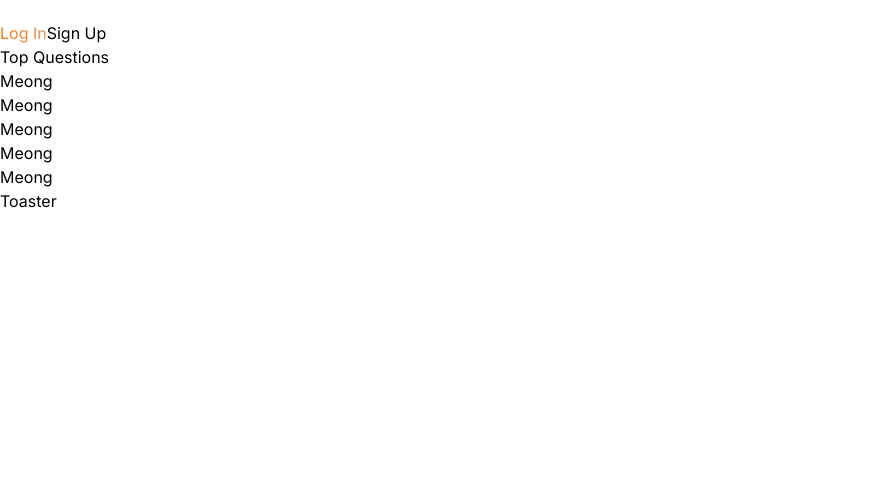
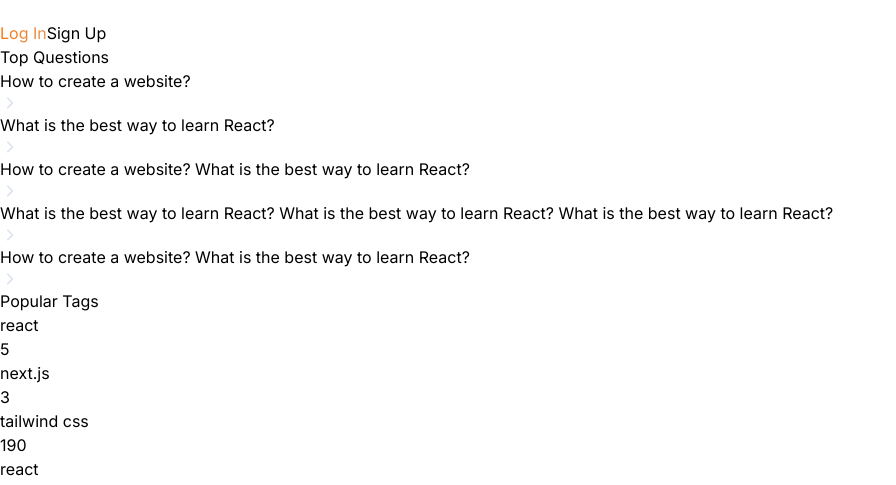
Before and after one commit to Wildanzr/jsmastery-overflow, a Next.js app: page / in a window 1280 px wide. Shown: the part 462-947 px from the top of the page, without its empty margins (0-896 px from the left). Before the commit the page ends 800 px from the top, so only its background shows below. Built offline with nearby package versions, Linux system fonts and the light colour scheme; no server answers.

Commit message:
feat: right sidebar

```diff
--- /dev/null
+++ b/components/shared/RenderTag.tsx
@@ -0,0 +1,33 @@
+import Link from "next/link";
+import React from "react";
+import { Badge } from "../ui/badge";
+
+interface RenderTagProps {
+  _id: string;
+  name: string;
+  totalQuestions: number;
+  showCount?: boolean;
+}
+
+const RenderTag = ({
+  _id,
+  name,
+  totalQuestions,
+  showCount,
+}: RenderTagProps) => {
+  return (
+    <Link href={`/tags/${_id}`} className="flex justify-between gap-2">
+      <Badge
+        className="subtle-medium background-light800_dark300
+        text-light400_light500 rounded-md border-none px-4 py-2 uppercase"
+      >
+        {name}
+      </Badge>
+      {showCount && (
+        <p className="small-medium text-dark500_light700">{totalQuestions}</p>
+      )}
+    </Link>
+  );
+};
+
+export default RenderTag;
--- a/components/shared/RightSidebar.tsx
+++ b/components/shared/RightSidebar.tsx
@@ -1,5 +1,7 @@
+import Image from "next/image";
 import Link from "next/link";
 import React from "react";
+import RenderTag from "./RenderTag";
 
 const RightSidebar = () => {
   const hotQuestions = [
@@ -17,26 +19,99 @@
     },
     {
       _id: 4,
-      title: "What is the best way to learn React? What is the best way to learn React? What is the best way to learn React?",
+      title:
+        "What is the best way to learn React? What is the best way to learn React? What is the best way to learn React?",
     },
     {
       _id: 5,
       title: "How to create a website? What is the best way to learn React?",
-    }
-  ]
+    },
+  ];
+
+  const popularTags = [
+    {
+      _id: 1,
+      name: "React",
+      totalQuestions: 5,
+    },
+    {
+      _id: 2,
+      name: "Next.js",
+      totalQuestions: 3,
+    },
+    {
+      _id: 3,
+      name: "Tailwind CSS",
+      totalQuestions: 190,
+    },
+    {
+      _id: 4,
+      name: "React",
+      totalQuestions: 35,
+    },
+    {
+      _id: 5,
+      name: "Next.js",
+      totalQuestions: 121,
+    },
+    {
+      _id: 6,
+      name: "Tailwind CSS",
+      totalQuestions: 1,
+    },
+    {
+      _id: 7,
+      name: "React",
+      totalQuestions: 5,
+    },
+    {
+      _id: 8,
+      name: "Next.js",
+      totalQuestions: 5,
+    },
+    {
+      _id: 9,
+      name: "Tailwind CSS",
+      totalQuestions: 5,
+    },
+  ];
   return (
     <section className="background-light900_dark200 light-border custom-scrollbar sticky right-0 top-0 flex h-screen w-[350px] flex-col overflow-y-auto border-l p-6 pt-36 shadow-light-300 dark:shadow-none max-sm:hidden">
       <div>
         <h3 className="h3-bold text-dark200_light900">Top Questions</h3>
         <div className="mt-7 flex w-full flex-col gap-[30px]">
           {hotQuestions.map((item, idx) => (
-            <Link key={idx} href={item._id.toString()}>
-            <p>Meong</p>
+            <Link
+              key={idx}
+              href={item._id.toString()}
+              className="flex cursor-pointer items-center justify-between gap-7"
+            >
+              <p className="body-medium text-dark500_light700">{item.title}</p>
+              <Image
+                src="/assets/icons/chevron-right.svg"
+                alt="chevron-right"
+                width={20}
+                height={20}
+                className="invert-colors"
+              />
             </Link>
           ))}
         </div>
       </div>
-      <div className="mt-16"></div>
+      <div className="mt-16">
+        <h3 className="h3-bold text-dark200_light900">Popular Tags</h3>
+        <div className="mt-7 flex flex-col gap-4">
+          {popularTags.map((item) => (
+            <RenderTag
+              key={item._id.toString()}
+              _id={item._id.toString()}
+              name={item.name.toLowerCase()}
+              totalQuestions={item.totalQuestions}
+              showCount
+            />
+          ))}
+        </div>
+      </div>
     </section>
   );
 };
--- /dev/null
+++ b/components/ui/badge.tsx
@@ -0,0 +1,36 @@
+import * as React from "react"
+import { cva, type VariantProps } from "class-variance-authority"
+
+import { cn } from "@/lib/utils"
+
+const badgeVariants = cva(
+  "inline-flex items-center rounded-full border px-2.5 py-0.5 text-xs font-semibold transition-colors focus:outline-none focus:ring-2 focus:ring-ring focus:ring-offset-2",
+  {
+    variants: {
+      variant: {
+        default:
+          "border-transparent bg-primary text-primary-foreground hover:bg-primary/80",
+        secondary:
+          "border-transparent bg-secondary text-secondary-foreground hover:bg-secondary/80",
+        destructive:
+          "border-transparent bg-destructive text-destructive-foreground hover:bg-destructive/80",
+        outline: "text-foreground",
+      },
+    },
+    defaultVariants: {
+      variant: "default",
+    },
+  }
+)
+
+export interface BadgeProps
+  extends React.HTMLAttributes<HTMLDivElement>,
+    VariantProps<typeof badgeVariants> {}
+
+function Badge({ className, variant, ...props }: BadgeProps) {
+  return (
+    <div className={cn(badgeVariants({ variant }), className)} {...props} />
+  )
+}
+
+export { Badge, badgeVariants }
```
